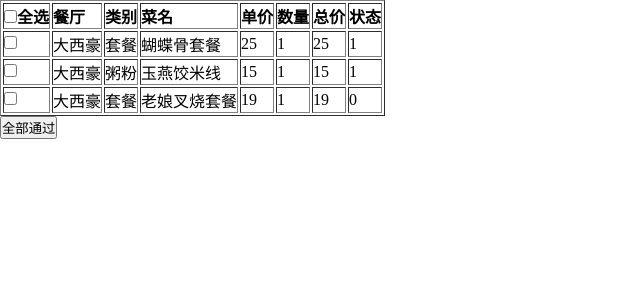
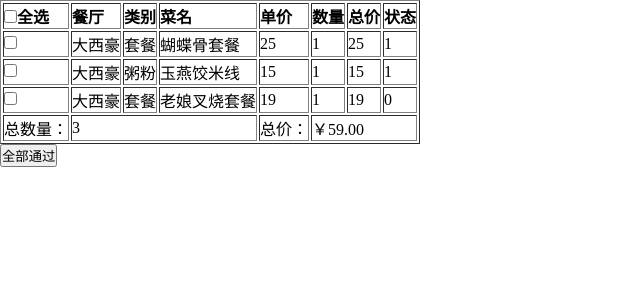
Before and after one commit to SimonSWLiu/info-pedidos, a PHP site: page /pmanage.php in a window 1280 px wide. Shown: the top 300 px of the page, without its empty margins (0-640 px from the left). Run offline with PHP 8.4, Linux system fonts and the light colour scheme; data comes from the database, SQL or seed files in the repository.

Commit message:
完成提交订单扣费的功能；

```diff
--- a/pmanage.php
+++ b/pmanage.php
@@ -7,9 +7,13 @@ $halfEleven = $today + 41400;
 $sql = "SELECT * FROM pedidos_log WHERE edit_time>$today";
 $result = $db->query($sql);
 $logArr = array();
+$totalCount = 0;
+$totalPrice = 0;
 while($row = $result->fetch_assoc()) {
 	// 逐行数据处理
 	$logArr[] = $row;
+	$totalCount += $row['dish_count'];
+	$totalPrice += $row['total_price'];
 }
 ?>
 <!DOCTYPE html>
@@ -42,6 +46,12 @@ while($row = $result->fetch_assoc()) {
 			<td><?php echo $row['status']; ?></td>
 		</tr>
 		<?php endforeach; ?>
+		<tr>
+			<td>总数量：</td>
+			<td colspan="3"><?php echo $totalCount; ?></td>
+			<td>总价：</td>
+			<td colspan="3">￥<?php echo number_format($totalPrice, 2, '.', ','); ?></td>
+		</tr>
 	</table>
 	<input type="button" value="全部通过" onClick="selectLogs();" />
 <script type="text/javascript" src="scripts/jquery.js"></script>
--- a/submitmenu.php
+++ b/submitmenu.php
@@ -23,6 +23,10 @@ if ($_POST) {
 			$sql = "INSERT INTO pedidos_log(mid,edit_time,rid,r_name,cid,c_name,menu_id,dish_name,unit_price,dish_count,total_price,note,status)
 							VALUES('$mid','$editTime','{$menuRow['rid']}','{$menuRow['r_name']}','{$menuRow['cid']}','{$menuRow['c_name']}','{$menuRow['menu_id']}','{$menuRow['m_name']}','{$menuRow['m_price']}','$menuCount','$total','',0)";
 			$insertResult = $db->query($sql);
+			$totalPrice = $menuCount * $menuRow['m_price'];
+			$sql = "UPDATE members SET balance=balance-$totalPrice WHERE mid='$mid'";
+			mysqli_query($db, $sql);
+			$affected_num = mysqli_affected_rows($db);
 		}
 	}
 	setcookie('pedidos','',0,'/'); // 清空cookie
```
